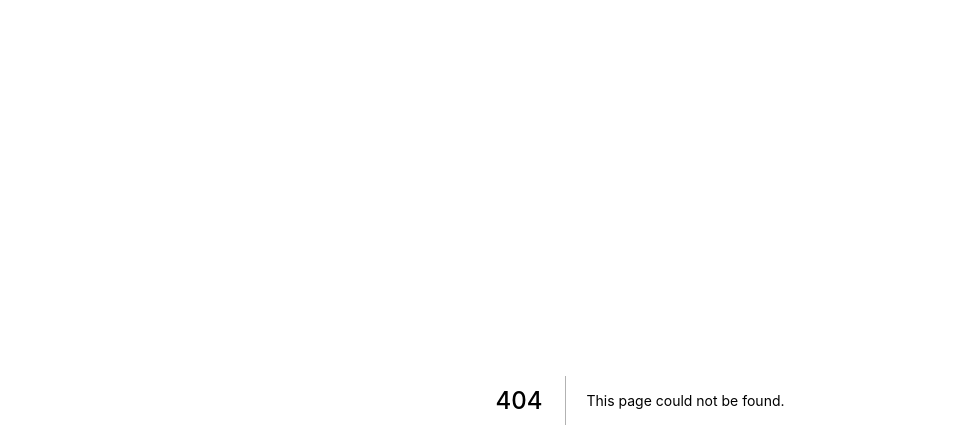
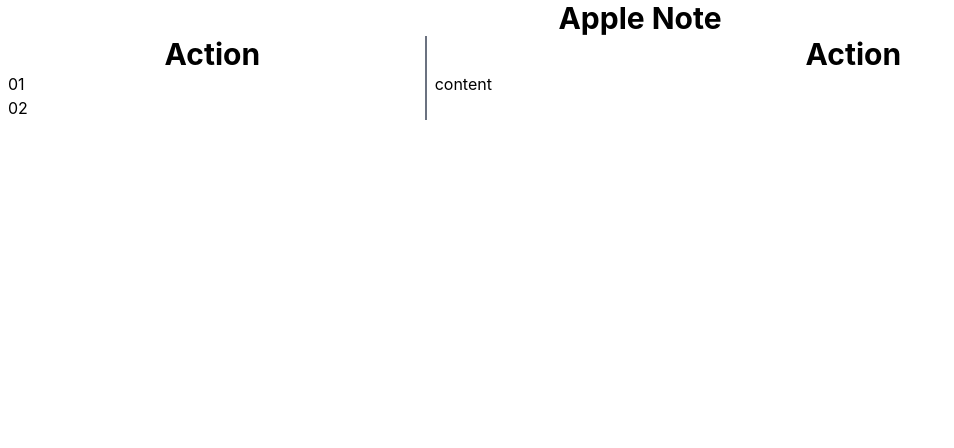
Before and after one commit to PigHead98/full-stack-challenge-frontend, a Next.js app: page /apple-note in a window 1280 px wide. Before the commit this address had no page. Shown: the top 448 px of the page, without its empty margins (0-954 px from the left). Built offline with nearby package versions, Linux system fonts and the light colour scheme.

Commit message:
[main] define structure

```diff
--- /dev/null
+++ b/pages/apple-note.tsx
@@ -0,0 +1,10 @@
+import AppleNoteContainer from "../src/containers/note-container";
+
+const AppleNote = () => {
+  return (
+    <>
+      <AppleNoteContainer>content</AppleNoteContainer>
+    </>
+  );
+};
+export default AppleNote;
--- a/pages/index.tsx
+++ b/pages/index.tsx
@@ -9,14 +9,12 @@
         <title>Clone apple note</title>
         <meta
           name="description"
-          content="Clone apple note with nextJs and tailwind"
+          content="Clone apple note with nextJS and tailwind"
         />
         <link rel="icon" href="/favicon.ico" />
       </Head>
 
-      <main className={styles.main}>
-        <h1 className="text-3xl font-bold underline">Hello world!</h1>
-      </main>
+      <main className={styles.main}></main>
     </div>
   );
 };
--- /dev/null
+++ b/src/components/note-content.tsx
@@ -0,0 +1,16 @@
+import React from "react";
+
+const NoteContentComponent = () => {
+  return (
+    <>
+      <div className="container mx-auto">
+        <h1 className="text-3xl font-bold text-center">Action</h1>
+
+        <div className="flex flex-row">content</div>
+
+        {/* {children} */}
+      </div>
+    </>
+  );
+};
+export default NoteContentComponent;
--- /dev/null
+++ b/src/components/note-list.tsx
@@ -0,0 +1,19 @@
+import React from "react";
+
+const NoteListComponent = () => {
+  return (
+    <>
+      <div className="container mx-auto">
+        <h1 className="text-3xl font-bold text-center">Action</h1>
+
+        <div className="flex flex-col">
+          <div className="basis-1/3">01</div>
+          <div className="basis-2/3">02</div>
+        </div>
+
+        {/* {children} */}
+      </div>
+    </>
+  );
+};
+export default NoteListComponent;
--- /dev/null
+++ b/src/containers/note-container.tsx
@@ -0,0 +1,26 @@
+import React from "react";
+import NoteContentComponent from "../components/note-content";
+import NoteListComponent from "../components/note-list";
+import { LayoutProps } from "../share/interface";
+
+const AppleNoteContainer = ({ children }: LayoutProps) => {
+  return (
+    <>
+      <div className="container mx-auto">
+        <h1 className="text-3xl font-bold text-center">Apple Note</h1>
+
+        <div className="flex flex-row">
+          <div className="basis-1/3 px-2 border-r-2 border-gray-500">
+            <NoteListComponent />
+          </div>
+          <div className="basis-2/3 px-2">
+            <NoteContentComponent />
+          </div>
+        </div>
+
+        {/* {children} */}
+      </div>
+    </>
+  );
+};
+export default AppleNoteContainer;
--- /dev/null
+++ b/src/share/interface.ts
@@ -0,0 +1,3 @@
+export interface LayoutProps {
+  children: React.ReactNode;
+}
--- a/tailwind.config.js
+++ b/tailwind.config.js
@@ -1,9 +1,6 @@
 /** @type {import('tailwindcss').Config} */
 module.exports = {
-  content: [
-    "./pages/**/*.{js,ts,jsx,tsx}",
-    "./components/**/*.{js,ts,jsx,tsx}",
-  ],
+  content: ["./pages/**/*.{js,ts,jsx,tsx}", "./src/**/*.{js,ts,jsx,tsx}"],
   theme: {
     extend: {},
   },
```
